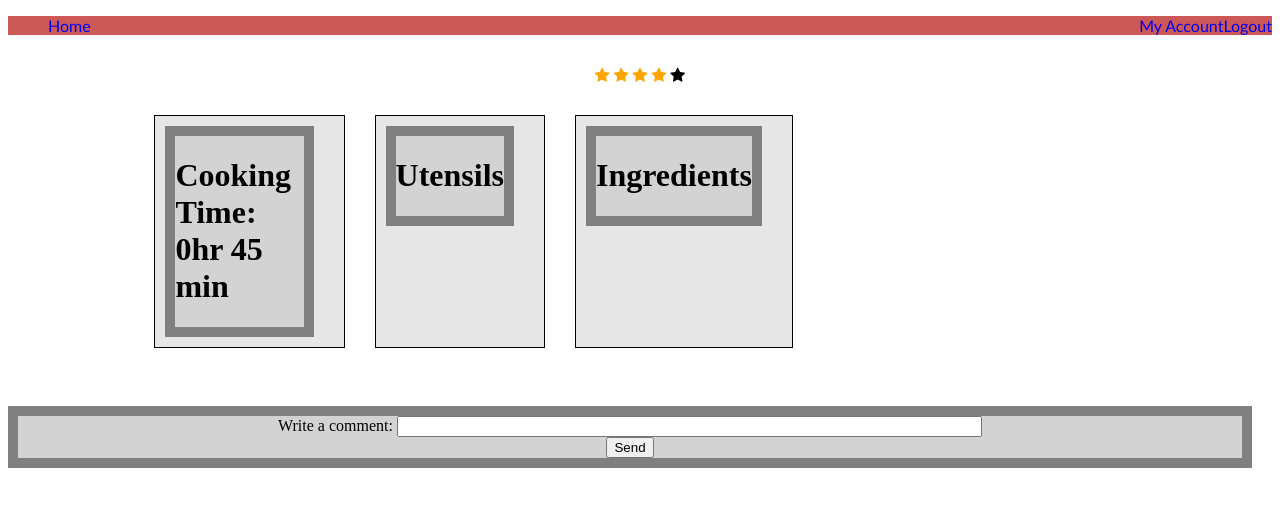
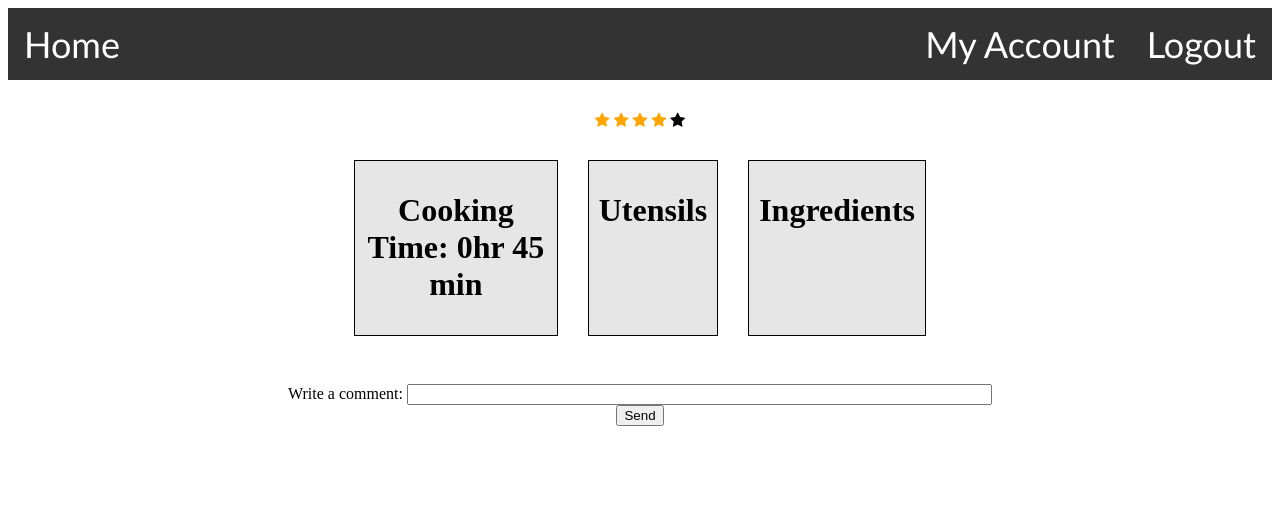
Before and after one commit to russellpAtCU/RecipeBuddy, a Django app: template django/recipebuddy/templates/recipePage.html in a window 1280 px wide. Shown: the top 507 px of the page. Run offline with Django 4.2, Linux system fonts and the light colour scheme; the template is opened without the code that fills it, so the values that code supplies are empty.

Commit message:
fixes css issues related to toolbar

```diff
--- a/django/recipebuddy/templates/recipePage.html
+++ b/django/recipebuddy/templates/recipePage.html
@@ -1,8 +1,10 @@
+{% load static %}
+
 <!DOCTYPE html>
 <html>
 <head>
     <script src="./rbp.js"></script>
-    <link rel="stylesheet" href="mystyle.css">
+    <link rel = "stylesheet" href = "{% static 'css/mystyle.css' %}">
     <link rel="stylesheet" href="https://cdnjs.cloudflare.com/ajax/libs/font-awesome/4.7.0/css/font-awesome.min.css">
 
     <title>Recipe Buddy</title>
@@ -13,12 +15,11 @@
     <button type="button"> Logout</button>
     -->
 
-    <ul style = "background-color : rgb(204, 88, 88); list-style-type: none; overflow: hidden;">
-        <li><a href="/app" style = "float:left; text-decoration:none; font-family: 'Trebuchet MS', sans-serif;">Home</a></li>
-        <li style = "float:right; font-family: 'Trebuchet MS', sans-serif;"><a href="/app" style = "text-decoration:none;">Logout</a></li>
-        <li style = "float:right; font-family: 'Trebuchet MS', sans-serif;"><a href="/app/account-hub" style = "text-decoration:none;">My Account</a></li>
+    <ul style = "background-color : #333; list-style-type: none; overflow: hidden;" class="ul">
+        <li class="li"><a href="/app" style = "float:left; text-decoration:none; font-family: 'Trebuchet MS', sans-serif;" class="li a">Home</a></li>
+        <li style = "float:right; font-family: 'Trebuchet MS', sans-serif;" class="li"><a href="/app" style = "text-decoration:none;" class="li a">Logout</a></li>
+        <li style = "float:right; font-family: 'Trebuchet MS', sans-serif;" class="li"><a href="/app/account-hub" style = "text-decoration:none;" class="li a">My Account</a></li>
     </ul>
-    </div>
 
     <!--Need to figured out how to make it interactive -->
     <center><p style="font-size:200%"><h1> {{recipe}} </h1></p>
@@ -30,14 +31,12 @@
     </center>
 </head>
 <body>
-<div class="flex-container">
 
-    <center><table style = "width:75%; border-spacing: 30px;" cellpadding = "10">
+    <center><table style = "width:50%; border-spacing: 30px;" cellpadding = "10">
 
         <tr style ="vertical-align:top;">
             <td style = "border: 1px solid black; background-color: #e6e6e6;">
-                <div class="flex-child magenta">
-                    <h1> Cooking Time: 0hr 45 min </h1>
+                    <h1 style="text-align:center;"> Cooking Time: 0hr 45 min </h1>
 
                     <ol>
                         {% for step in recipe_instructions %}
@@ -45,24 +44,20 @@
                         {% endfor %}
                     </ol>
 
-                 </div>
             </td>
 
             <td style = "border: 1px solid black; background-color: #e6e6e6;">
-                <div class="flex-child green">
-                    <h1>Utensils</h1>
+                    <h1 style="text-align:center;">Utensils</h1>
 
                     <ul>
                         {% for utn in recipe_utensils %}
                         <li>{{utn}}</li>
                         {% endfor %}
                      </ul>
-                </div>
             </td>
 
             <td style = "border: 1px solid black; background-color: #e6e6e6;">
-                <div class="flex-child green">
-                    <h1>Ingredients</h1>
+                    <h1 style="text-align:center;">Ingredients</h1>
 
                     <ul>
                         {% for ingr in recipe_ingredients %}
@@ -70,25 +65,19 @@
                         {% endfor %}
                      </ul>
 
-                </div>
             </td>
 
         </tr>
 
     </table></center>
 
-</div>
 <br>
-<div class="float-container">
 
-    <center><div class="float-child green">
+    <center>
         <label for="Write a Comment">Write a comment:</label>
         <input type="text" id="Write a Comment" name="Write a Comment"  size = 70%><br>
         <button type="button"> Send</button>
-    </div></center>
-
-</div>
-
+    </center>
 
 </body>
 
```
Also changed, not shown: django/recipebuddy/templates/accountHub.html (+5 -5 lines), django/recipebuddy/templates/index.html (+9 -7 lines), django/recipebuddy/templates/login.html (+7 -5 lines), django/recipebuddy/templates/recipeCreation.html (+4 -4 lines), django/recipebuddy/templates/searchResults.html (+8 -6 lines).
